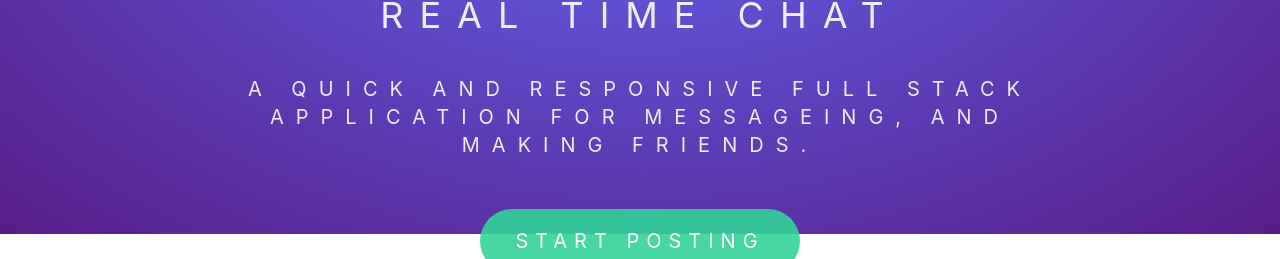
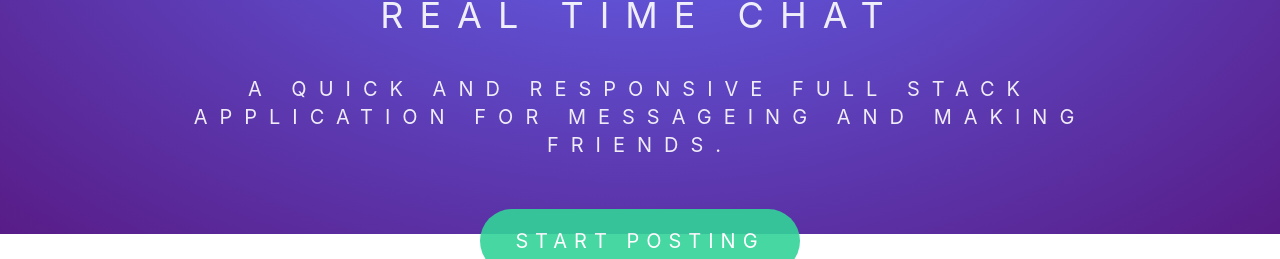
Before and after one commit to DSam87/real-time-chat-mern-frontend-v2, a React (Create React App) app: page / in a window 1280 px wide. Shown: the part 566-825 px from the top of the page. Built offline with nearby package versions, Linux system fonts and the light colour scheme.

Commit message:
fix grammatical error

```diff
--- a/src/components/Homepage/HomePage.jsx
+++ b/src/components/Homepage/HomePage.jsx
@@ -29,7 +29,7 @@ const HomePage = () => {
         Real Time Chat
       </h1>
       <p className="text-white text-xl tracking-[12px] text-center uppercase opacity-90 pb-[50px]">
-        A quick and responsive full stack application for messageing, and making friends.
+        A quick and responsive full stack application for messageing and making friends.
       </p>
       <div className="flex flex-col justify-center gap-8  w-full md:flex-row">
         <button
```
